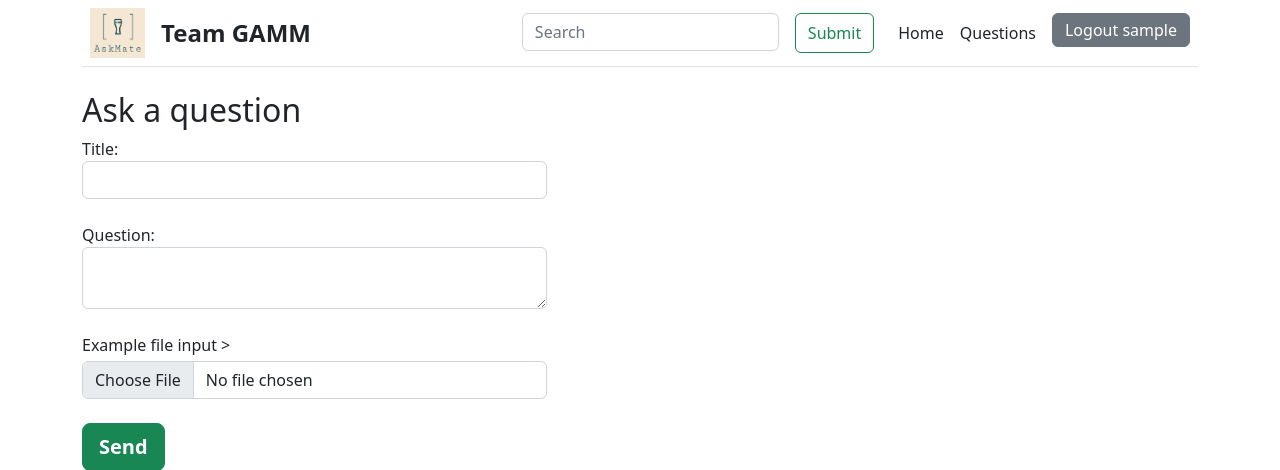
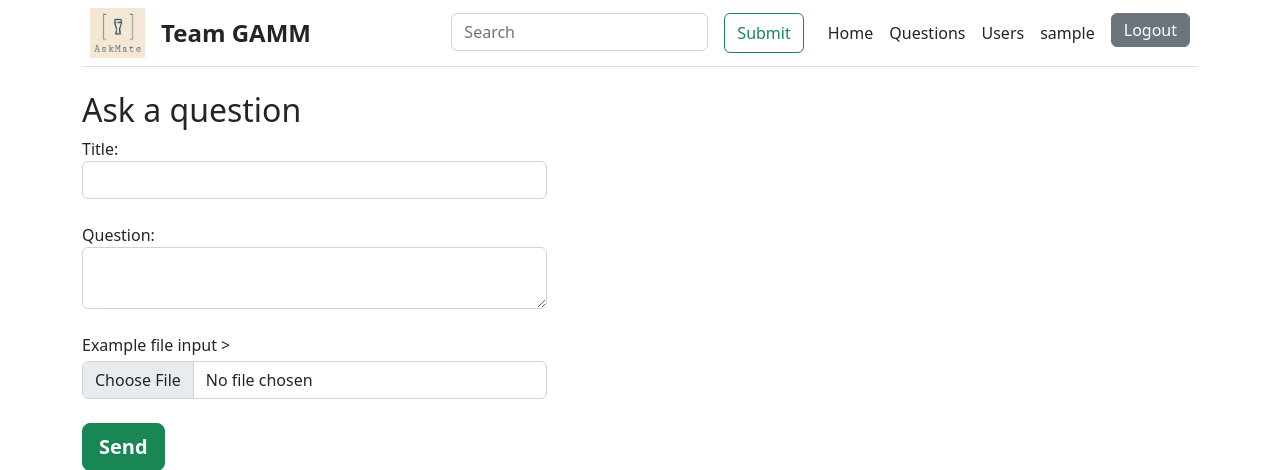
Before and after one commit to wilk98/AskMate, a Flask app: page /question in a window 1280 px wide. Shown: the top 470 px of the page. Run offline with Flask 2, Linux system fonts and the light colour scheme; the visitor is signed in with stand-in values (Sample User, id 1).

Commit message:
Add links from main menu to user list and logged user details

```diff
--- a/server.py
+++ b/server.py
@@ -17,7 +17,7 @@ app.secret_key = 'ghbdtn93vbh65bdctv407yfv'
 
 def get_logged_user():
     if 'user_name' in session:
-        return session['user_name']
+        return {'user_name': session['user_name'], 'member_id': session['member_id']}
     else:
         return None
 
@@ -70,7 +70,8 @@ def login():
 @login_required
 def get_user_data(user_id):
     user = data_manager.get_user_data(user_id)
-    return render_template('user.html', user=user)
+    return render_template('user.html', user=user,
+                           logged_user=get_logged_user())
 
 
 @app.route("/logout")
--- a/templates/base.html
+++ b/templates/base.html
@@ -32,7 +32,9 @@
                 <small><a class="btn btn-outline-primary pt-1 pb-1 me-1" href="/login" role="button">Log in</a></small>
                 <small><a class="btn btn-primary pt-1 pb-1 me-1" href="/register" role="button">Sing up</a></small>
             {% else %}
-                <small><a class="btn btn-secondary pt-1 pb-1" href="/logout" role="button">Logout {{ logged_user }}</a></small>
+                <a class="me-3 py-2 text-dark text-decoration-none" href="/users">Users</a>
+                <a class="me-3 py-2 text-dark text-decoration-none" href="/user/{{ logged_user.member_id }}">{{ logged_user.user_name }}</a>
+                <small><a class="btn btn-secondary pt-1 pb-1" href="/logout" role="button">Logout</a></small>
             {% endif %}
        </nav>
     </div>
--- a/templates/user.html
+++ b/templates/user.html
@@ -18,5 +18,10 @@
               <li class="list-group-item">Reputation: {{ user.reputation }} </li>
             </ul>
 
+    <h2>Questions asked by User:</h2>
+
+    <h2>Answers given by User:</h2>
+    <h2>Comments written by User:</h2>
+
 
 {% endblock %}
--- a/templates/users.html
+++ b/templates/users.html
@@ -19,7 +19,7 @@ Users
                 </tr>
                 {% for item in member %}
                 <tr>
-                    <td><a href="/user/{{ user_id }}">{{ item.user_name }}</a></td>
+                    <td><a href="/user/{{ item.member_id }}">{{ item.user_name }}</a></td>
                     <td>{{ item.registration_date }}</td>
                     <td>{{ item.number_of_questions }}</td>
                     <td>{{ item.number_of_answers }}</td>
```
